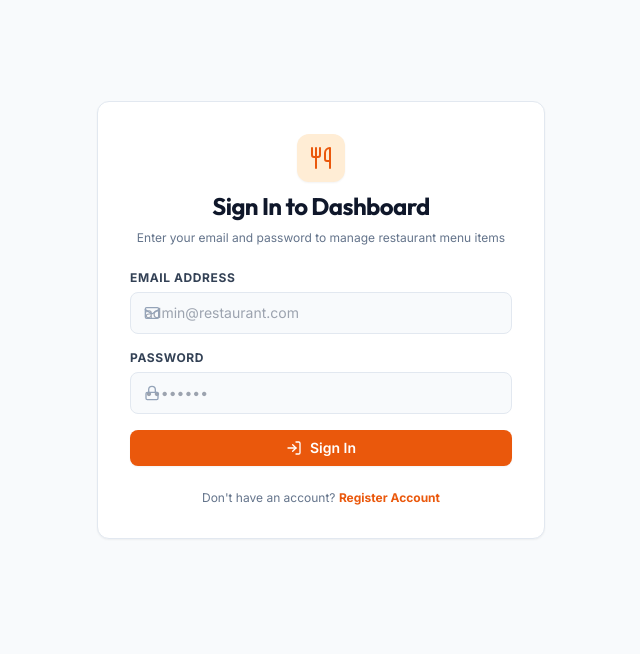
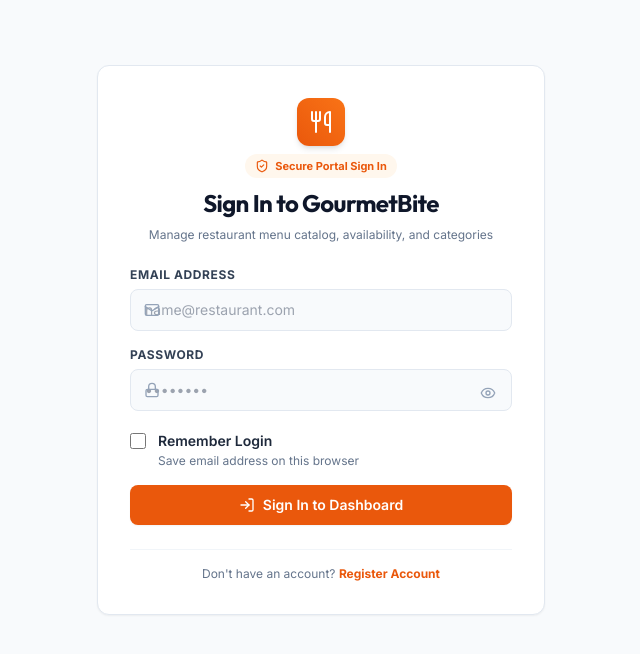
Before and after one commit to AnandRajBind/restaurant-menu-app, a React (Vite) app in the folder frontend/: page /login in a window 1280 px wide. Shown: the top 654 px of the page, without its empty margins (319-959 px from the left). Built offline with nearby package versions, Linux system fonts and the light colour scheme; no server answers.

Commit message:
implement AuthContext and LoginPage component for user authentication

```diff
--- a/frontend/src/context/AuthContext.jsx
+++ b/frontend/src/context/AuthContext.jsx
@@ -50,17 +50,24 @@
     initAuth();
   }, [token, clearAuthData]);
 
-  const login = async (credentials) => {
+  const login = async (credentials, rememberMe = false) => {
     try {
       const res = await authService.login(credentials);
       if (res.success && res.data) {
         saveAuthData(res.data.user, res.data.accessToken);
+
+        if (rememberMe) {
+          localStorage.setItem('remembered_email', credentials.email);
+        } else {
+          localStorage.removeItem('remembered_email');
+        }
+
         toast.success(res.message || 'Welcome back!');
         return { success: true };
       }
       return { success: false, message: res.message };
     } catch (error) {
-      const msg = error.message || 'Login failed.';
+      const msg = error.message || 'Invalid email or password.';
       toast.error(msg);
       return { success: false, message: msg };
     }
@@ -86,10 +93,10 @@
     try {
       await authService.logout();
     } catch (error) {
-      // Ignore errors
+      // Ignore logout API failure
     } finally {
       clearAuthData();
-      toast.success('Logged out.');
+      toast.success('Logged out successfully.');
     }
   };
 
--- a/frontend/src/features/auth/LoginPage.jsx
+++ b/frontend/src/features/auth/LoginPage.jsx
@@ -1,29 +1,49 @@
-import React, { useState } from 'react';
+import React, { useState, useEffect } from 'react';
 import { useForm } from 'react-hook-form';
 import { Link, useNavigate, useLocation } from 'react-router-dom';
 import { useAuth } from '../../hooks/useAuth';
 import { Card } from '../../components/ui/Card';
 import { Input } from '../../components/ui/Input';
 import { Button } from '../../components/ui/Button';
-import { Utensils, Mail, Lock, LogIn } from 'lucide-react';
+import { Checkbox } from '../../components/ui/Checkbox';
+import { Utensils, Mail, Lock, LogIn, Eye, EyeOff, ShieldCheck } from 'lucide-react';
 
 export const LoginPage = () => {
   const { login } = useAuth();
   const navigate = useNavigate();
   const location = useLocation();
   const [loading, setLoading] = useState(false);
+  const [showPassword, setShowPassword] = useState(false);
 
   const from = location.state?.from?.pathname || '/';
 
   const {
     register,
     handleSubmit,
+    setValue,
     formState: { errors },
-  } = useForm();
+  } = useForm({
+    defaultValues: {
+      email: '',
+      password: '',
+      rememberMe: false,
+    },
+  });
+
+  useEffect(() => {
+    const rememberedEmail = localStorage.getItem('remembered_email');
+    if (rememberedEmail) {
+      setValue('email', rememberedEmail);
+      setValue('rememberMe', true);
+    }
+  }, [setValue]);
 
   const onSubmit = async (data) => {
     setLoading(true);
-    const result = await login(data);
+    const result = await login(
+      { email: data.email, password: data.password },
+      data.rememberMe
+    );
     setLoading(false);
     if (result.success) {
       navigate(from, { replace: true });
@@ -31,25 +51,33 @@
   };
 
   return (
-    <div className="min-h-[80vh] flex items-center justify-center p-4">
-      <Card className="w-full max-w-md p-8 space-y-6">
+    <div className="min-h-[85vh] flex items-center justify-center p-4">
+      <Card className="w-full max-w-md p-8 space-y-6 saas-card border-slate-200 dark:border-slate-800 shadow-xl">
+        {/* Header Branding */}
         <div className="text-center space-y-2">
-          <div className="w-12 h-12 rounded-xl bg-primary-100 dark:bg-primary-950 text-primary-600 dark:text-primary-400 flex items-center justify-center mx-auto shadow-sm">
+          <div className="w-12 h-12 rounded-xl bg-gradient-to-tr from-primary-600 to-primary-500 text-white flex items-center justify-center mx-auto shadow-md">
             <Utensils className="w-6 h-6" />
           </div>
-          <h2 className="text-2xl font-bold text-slate-900 dark:text-slate-100">
-            Sign In to Dashboard
+          <div className="inline-flex items-center space-x-1.5 px-2.5 py-1 rounded-full bg-primary-50 dark:bg-primary-950/60 text-[11px] font-bold text-primary-600 dark:text-primary-400">
+            <ShieldCheck className="w-3.5 h-3.5" />
+            <span>Secure Portal Sign In</span>
+          </div>
+          <h2 className="text-2xl font-bold font-heading text-slate-900 dark:text-slate-100">
+            Sign In to GourmetBite
           </h2>
           <p className="text-xs text-slate-500 dark:text-slate-400">
-            Enter your email and password to manage restaurant menu items
+            Manage restaurant menu catalog, availability, and categories
           </p>
         </div>
 
-        <form onSubmit={handleSubmit(onSubmit)} className="space-y-4">
+        {/* Login Form */}
+        <form onSubmit={handleSubmit(onSubmit)} className="space-y-4" noValidate>
+          {/* Email */}
           <Input
             label="Email Address"
             type="email"
-            placeholder="admin@restaurant.com"
+            placeholder="name@restaurant.com"
+            autoComplete="email"
             leftIcon={Mail}
             {...register('email', {
               required: 'Email address is required',
@@ -61,23 +89,59 @@
             error={errors.email?.message}
           />
 
+          {/* Password with Eye Toggle */}
+          <div className="relative">
             <Input
               label="Password"
-            type="password"
+              type={showPassword ? 'text' : 'password'}
               placeholder="••••••••"
+              autoComplete="current-password"
               leftIcon={Lock}
-            {...register('password', { required: 'Password is required' })}
+              {...register('password', {
+                required: 'Password is required',
+                minLength: { value: 6, message: 'Password must be at least 6 characters' },
+              })}
               error={errors.password?.message}
             />
+            <button
+              type="button"
+              onClick={() => setShowPassword(!showPassword)}
+              className="absolute right-3 top-[34px] text-slate-400 hover:text-slate-600 dark:hover:text-slate-200 transition-colors p-1"
+              aria-label={showPassword ? 'Hide password' : 'Show password'}
+              title={showPassword ? 'Hide password' : 'Show password'}
+            >
+              {showPassword ? <EyeOff className="w-4 h-4" /> : <Eye className="w-4 h-4" />}
+            </button>
+          </div>
 
-          <Button type="submit" variant="primary" className="w-full" isLoading={loading} leftIcon={LogIn}>
-            Sign In
+          {/* Remember Me Checkbox */}
+          <div className="flex items-center justify-between pt-1">
+            <Checkbox
+              label="Remember Login"
+              description="Save email address on this browser"
+              {...register('rememberMe')}
+            />
+          </div>
+
+          {/* Submission Button */}
+          <Button
+            type="submit"
+            variant="primary"
+            className="w-full mt-2 py-2.5 text-sm"
+            isLoading={loading}
+            leftIcon={LogIn}
+          >
+            Sign In to Dashboard
           </Button>
         </form>
 
-        <div className="text-center text-xs text-slate-500">
+        {/* Footer Link */}
+        <div className="pt-4 border-t border-slate-100 dark:border-slate-800 text-center text-xs text-slate-500 dark:text-slate-400">
           Don't have an account?{' '}
-          <Link to="/register" className="font-bold text-primary-600 dark:text-primary-400 hover:underline">
+          <Link
+            to="/register"
+            className="font-bold text-primary-600 dark:text-primary-400 hover:underline"
+          >
             Register Account
           </Link>
         </div>
@@ -85,4 +149,5 @@
     </div>
   );
 };
+
 export default LoginPage;
```
Lines whose indentation alone changed are shown as unchanged.
